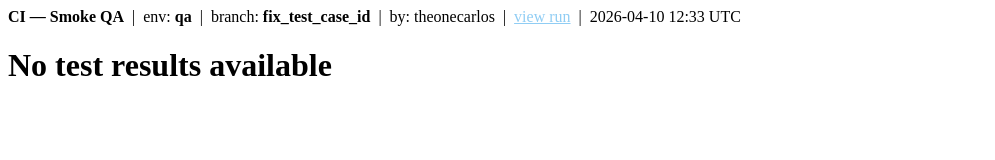
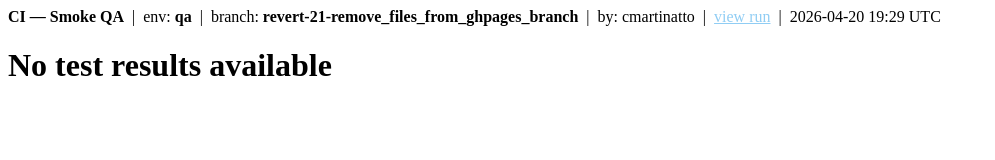
Before and after one commit to cmartinatto/Cypress-Demo, a website: page ci/index.html in a window 1280 px wide. Shown: the whole page, without its empty margins (0-995 px from the left). Drawn offline with Linux system fonts and the light colour scheme.

Commit message:
Deploying to gh-pages from @ cmartinatto/Cypress-Demo@6c8e27f3eef4f28c3890d0d00536213389520351 🚀

```diff
--- a/ci/index.html
+++ b/ci/index.html
@@ -1 +1 @@
-<html><body><div id="report-meta"><b>CI — Smoke QA</b> &nbsp;|&nbsp; env: <b>qa</b> &nbsp;|&nbsp; branch: <b>fix_test_case_id</b> &nbsp;|&nbsp; by: theonecarlos &nbsp;|&nbsp; <a href="https://github.com/cmartinatto/Cypress-Demo/actions/runs/24243045021" style="color:#90cdf4">view run</a> &nbsp;|&nbsp; 2026-04-10 12:33 UTC</div><h1>No test results available</h1></body></html>
+<html><body><div id="report-meta"><b>CI — Smoke QA</b> &nbsp;|&nbsp; env: <b>qa</b> &nbsp;|&nbsp; branch: <b>revert-21-remove_files_from_ghpages_branch</b> &nbsp;|&nbsp; by: cmartinatto &nbsp;|&nbsp; <a href="https://github.com/cmartinatto/Cypress-Demo/actions/runs/24686050315" style="color:#90cdf4">view run</a> &nbsp;|&nbsp; 2026-04-20 19:29 UTC</div><h1>No test results available</h1></body></html>
```
